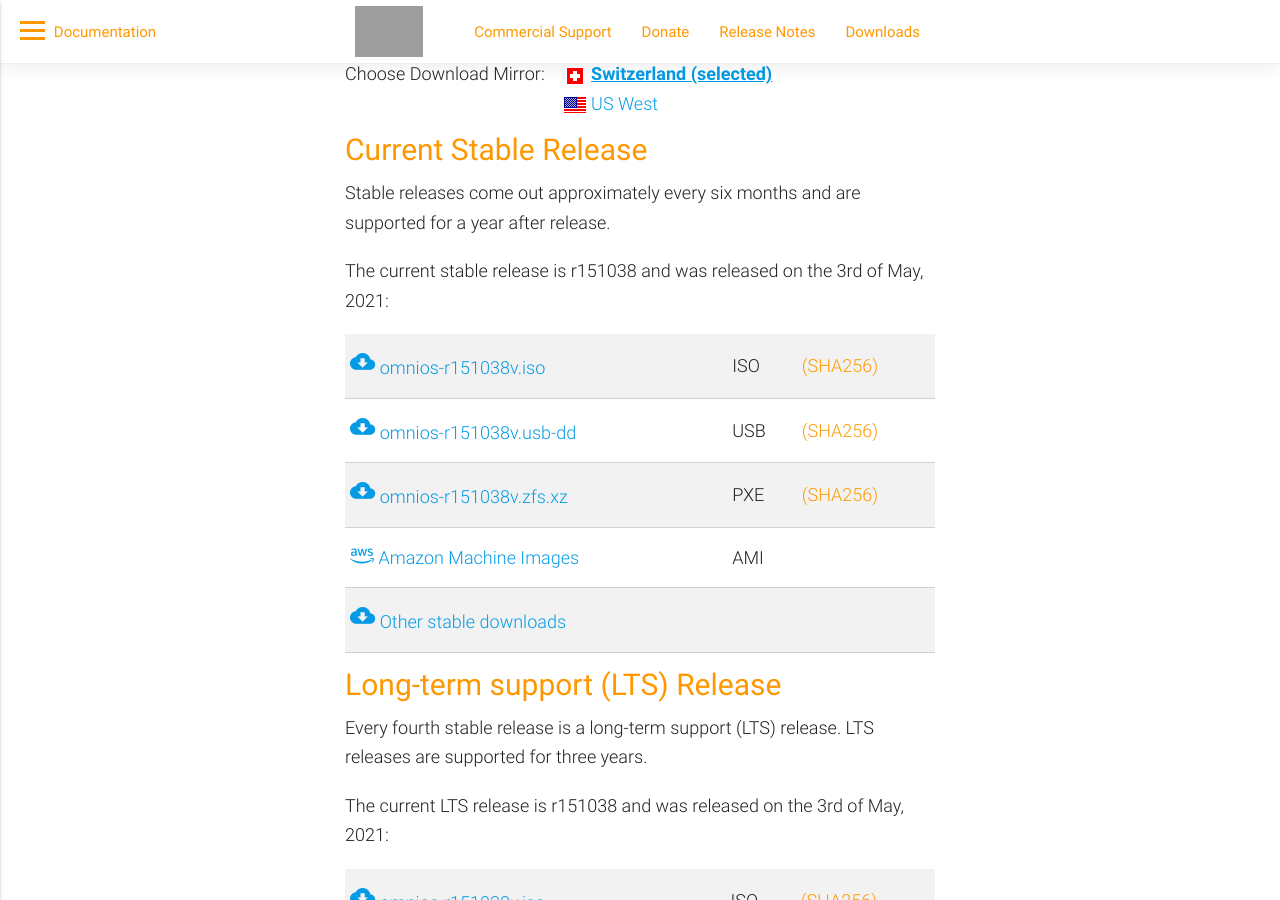
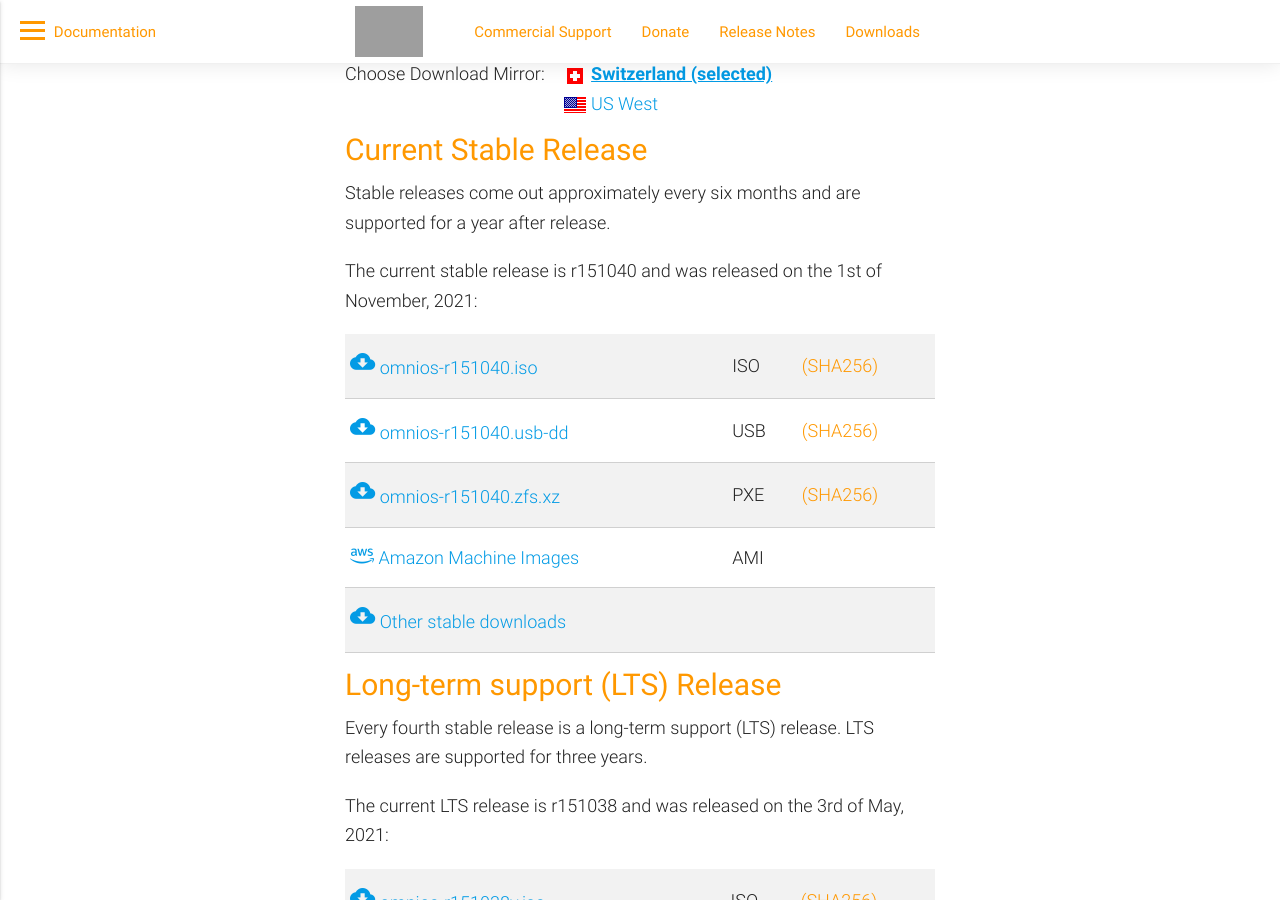
Before and after one commit to omniosorg/omniosorg.github.io, a Jekyll site: the page built from download.md, in a window 1280 px wide and 900 px high, scrolled down 339 px. Built offline with Jekyll 4.4.1, drawn with Linux system fonts in a browser that asks for light colours; grey boxes are pictures that could not be loaded.

```diff
--- a/_config.yml
+++ b/_config.yml
@@ -9,10 +9,10 @@ paginate_path: "/news/page:num/"
 download_path: https://downloads.omnios.org/media
 uswest_path: https://us-west.mirror.omnios.org/downloads/media
 download_prefix: omnios-
-omnios_stable_date: the 3rd of May, 2021
-omnios_stable: r151038
-omnios_stable_suffix: v
-omnios_oldstable: r151036
+omnios_stable_date: the 1st of November, 2021
+omnios_stable: r151040
+omnios_stable_suffix:
+omnios_oldstable: r151038
 omnios_lts_date: the 3rd of May, 2021
 omnios_lts: r151038
 omnios_lts_suffix: v
```
Also changed, not shown: releasenotes.md (+3 -2 lines), schedule.md (+2 -1 lines).
